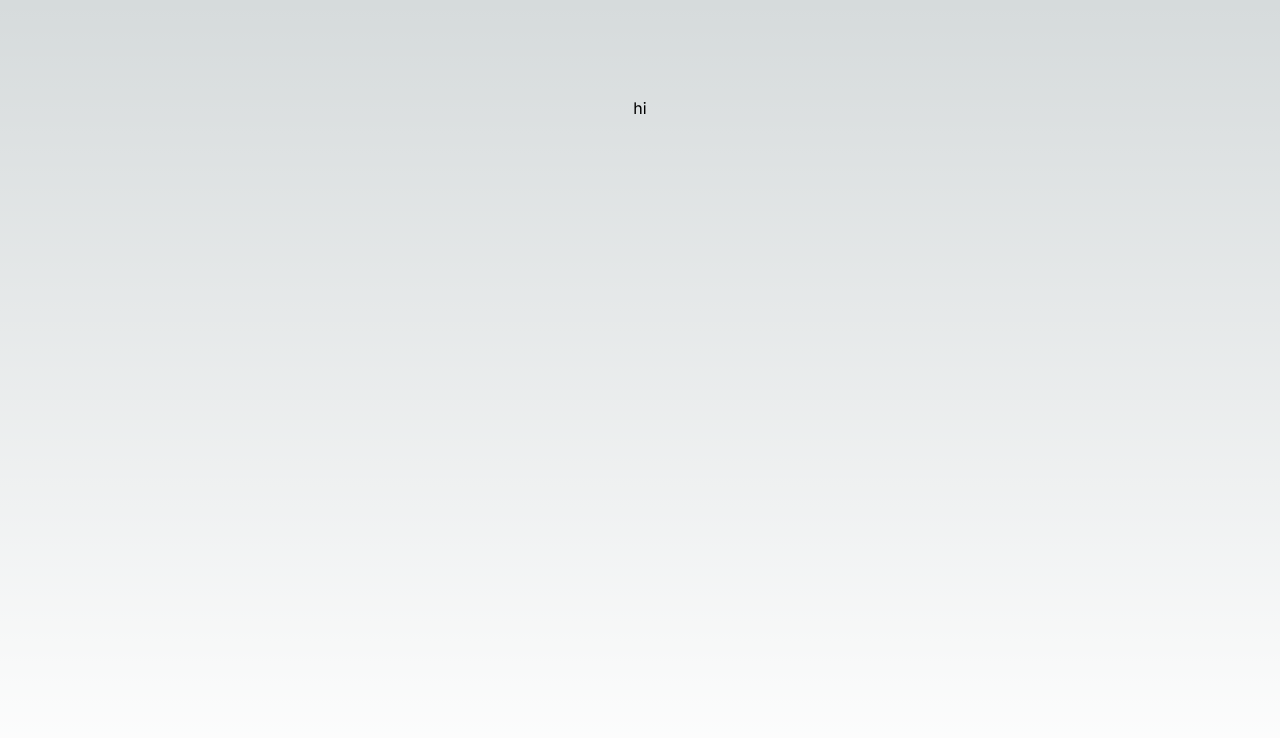
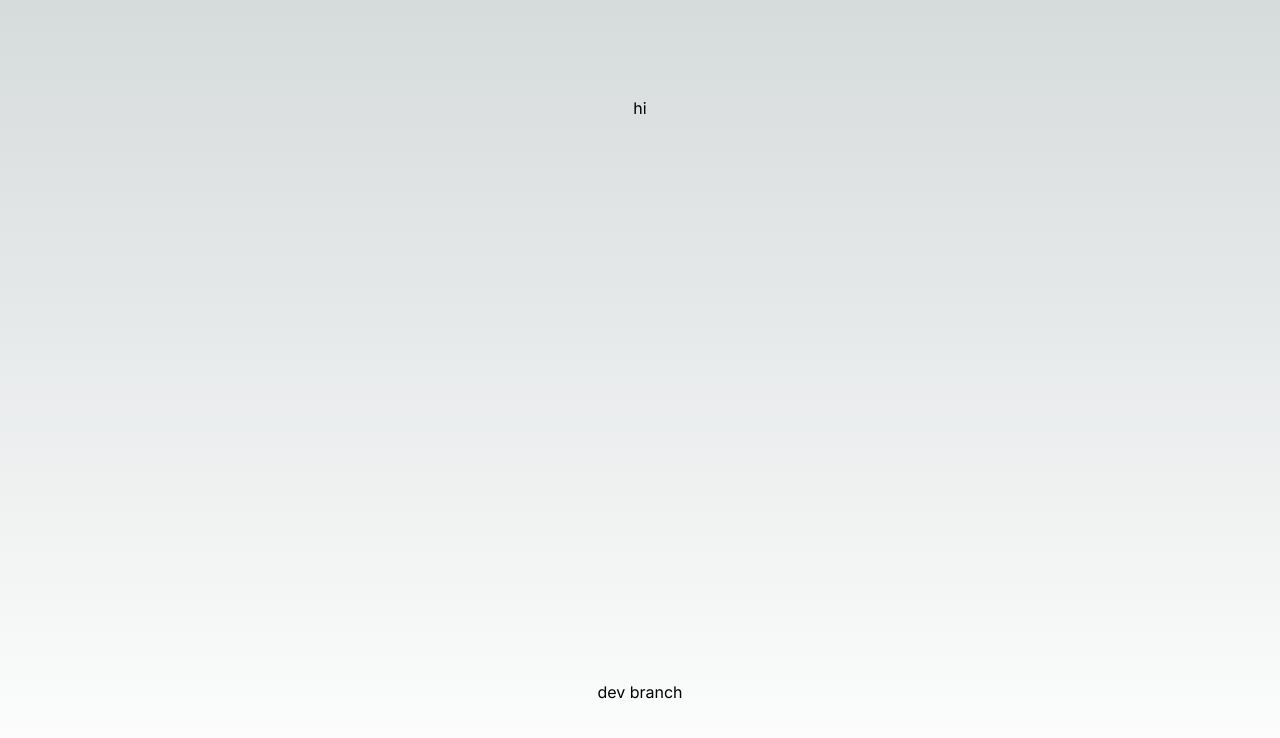
Before and after one commit to Fuyuki325/fuyuki-portfolio-website, a Next.js app: page / in a window 1280 px wide. Shown: the top 738 px of the page. Built offline with nearby package versions, Linux system fonts and the light colour scheme.

Commit message:
added p tag

```diff
--- a/src/app/page.js
+++ b/src/app/page.js
@@ -4,6 +4,7 @@ export default function Home() {
   return (
     <main className="flex min-h-screen flex-col items-center justify-between p-24">
       <p>hi</p>
+      <p>dev branch</p>
     </main>
   )
 }
```
